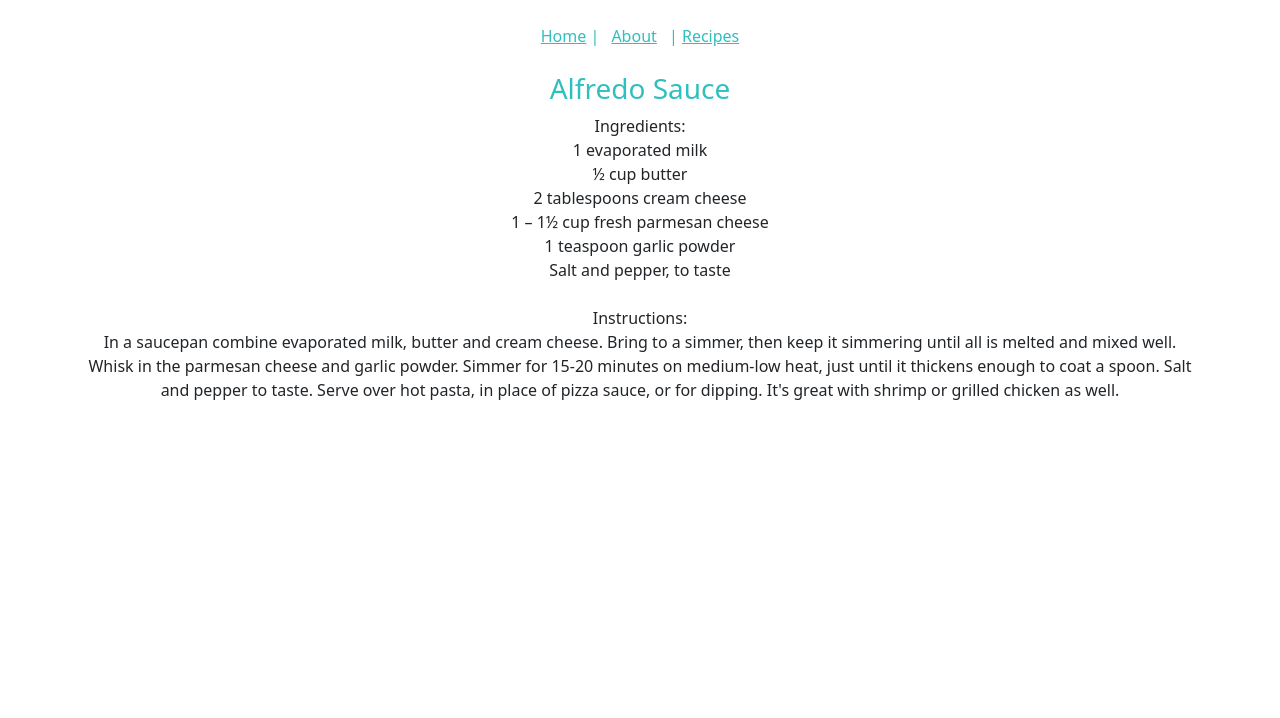
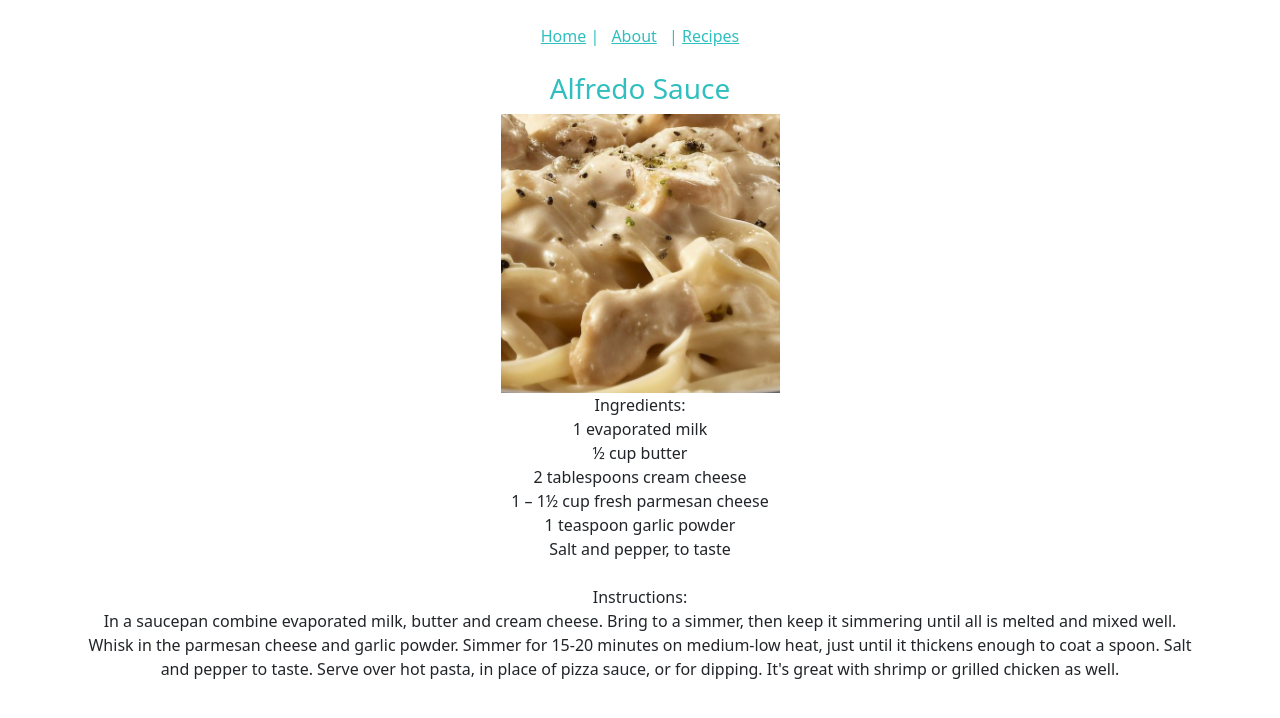
Before and after one commit to tbrowntech/RecipeBlog, a Vue app in the folder blog/: page /alfredosauce in a window 1280 px wide. Shown: the top 718 px of the page. Built offline with nearby package versions, Linux system fonts and the light colour scheme.

Commit message:
added photos to blog post

```diff
--- a/blog/src/assets/styles.css
+++ b/blog/src/assets/styles.css
@@ -58,6 +58,14 @@
   text-overflow: ellipsis; /* Displays an ellipsis (...) for overflowed text */
 }
 
+.post-img {
+  display: block;
+  margin-left: auto;
+  margin-right: auto;
+  width: 25%;
+  height: auto;
+}
+
 /* Responsive styles for smaller screens */
 @media screen and (max-width: 768px) {
   .card-grid {
--- a/blog/src/components/AirFryerMeatballs.vue
+++ b/blog/src/components/AirFryerMeatballs.vue
@@ -1,6 +1,7 @@
 <template>
   <div class="about">
     <h3 class="text-aqua text-center">Air Fryer Meatballs</h3>
+    <img class="post-img" src="../assets/fried-meatballs.jpg" />
     <p class="text-center">
       Ingredients: <br />
       1 pound ground meat (I use turkey) <br />
--- a/blog/src/components/AlfredoSauce.vue
+++ b/blog/src/components/AlfredoSauce.vue
@@ -1,6 +1,7 @@
 <template>
   <div class="about">
     <h3 class="text-aqua text-center">Alfredo Sauce</h3>
+    <img class="post-img" src="../assets/AlfredoSauce.jpg" />
     <p class="text-center">
       Ingredients: <br />
       1 evaporated milk <br />
--- a/blog/src/components/SwedishMeatballs.vue
+++ b/blog/src/components/SwedishMeatballs.vue
@@ -1,6 +1,7 @@
 <template>
   <div class="about">
     <h3 class="text-aqua text-center">Swedish Meatballs</h3>
+    <img class="post-img" src="../assets/SwedishMeatballs.jpg" />
     <p class="text-center">
       Sauce: <br />
       2 cups beef stock <br />
```
